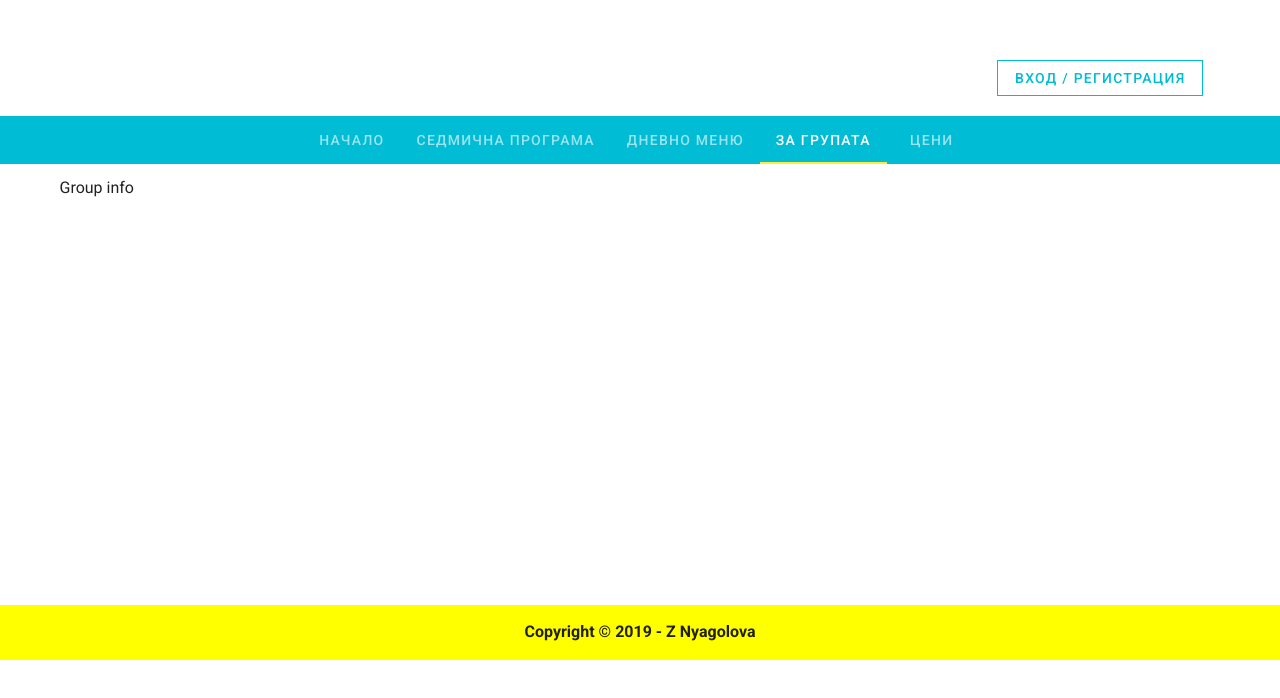
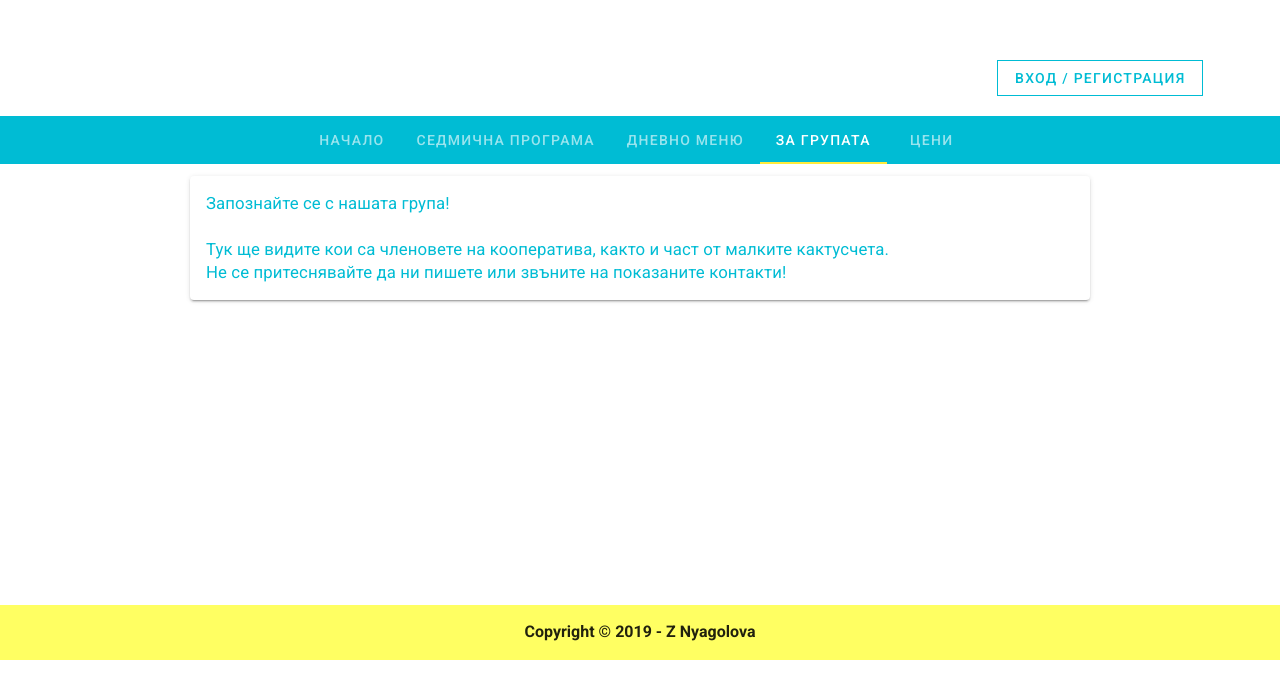
Before and after one commit to Nyagolova/Vue-App-Parents-Cooperative, a Vue app: page /about in a window 1280 px wide. Shown: the part 140-838 px from the top of the page. Built offline with nearby package versions, Linux system fonts and the light colour scheme; no server answers.

Commit message:
Page-Info component imported to all pages
Demonstration of slots

```diff
--- a/src/components/Common/PageFooter.vue
+++ b/src/components/Common/PageFooter.vue
@@ -17,7 +17,7 @@ div{
     position: fixed;
     left: 50%;
     transform: translate(-50%, 0);
-    background-color: yellow;
+    background-color: #ffff62;
     width: 100%;
 }
 p {
--- a/src/components/Common/PageInfo.vue
+++ b/src/components/Common/PageInfo.vue
@@ -4,8 +4,8 @@
       light
       max-width="900"
     >
-      <v-card-text class="headline  page-info">
-        <slot></slot>
+      <v-card-text class="page-info">
+        <big><slot></slot></big>
       </v-card-text>
     </v-card>
 </template>
--- a/src/views/ViewDaliyMenu.vue
+++ b/src/views/ViewDaliyMenu.vue
@@ -1,10 +1,17 @@
 <template>
-  <div>Daily Menu</div>
+  <page-info>
+    Тук ще намерите информация за хранителния режим на малките кактусчета.
+    Рецептите са грижливо подбрани, за да са полезни и вкусни за децата.
+    Може да видите продуктите, които се използват за всяко ястие, като щракнете върху него.
+  </page-info>
 </template>
 
 <script>
+import PageInfo from '@/components/Common/PageInfo.vue'
 export default {
-
+  components: {
+    PageInfo
+  }
 }
 </script>
 
--- a/src/views/ViewPageGroup.vue
+++ b/src/views/ViewPageGroup.vue
@@ -1,10 +1,17 @@
 <template>
-  <div>Group info</div>
+  <page-info>
+    Запознайте се с нашата група! <br><br>
+    Тук ще видите кои са членовете на кооператива, както и част от малките кактусчета.<br>
+    Не се притеснявайте да ни пишете или звъните на показаните контакти!
+  </page-info>
 </template>
 
 <script>
+import PageInfo from '@/components/Common/PageInfo.vue'
 export default {
-
+  components: {
+    PageInfo
+  }
 }
 </script>
 
--- a/src/views/ViewPrices.vue
+++ b/src/views/ViewPrices.vue
@@ -1,10 +1,15 @@
 <template>
-  <div>View Prices</div>
+  <page-info>
+    Преди да кандидатствате при нас - разгледайте услугите и цените, които предлагаме.
+  </page-info>
 </template>
 
 <script>
+import PageInfo from '@/components/Common/PageInfo.vue'
 export default {
-
+  components: {
+    PageInfo
+  }
 }
 </script>
 
--- a/src/views/ViewWeeklySchedule.vue
+++ b/src/views/ViewWeeklySchedule.vue
@@ -1,7 +1,13 @@
 <template>
   <v-row class="fill-height">
+    <page-info>На тази страница ще намерите информация за седмичната програма и режима на малките кактусчета - техните уроци, игри, занимания, хранения и други.
+      Щракнете върху събитие от календара за повече информация.
+    </page-info>
+
     <v-col>
         <v-sheet height="600">
+
+
           <v-calendar
             ref="calendar"
             v-model="focus"
@@ -61,6 +67,7 @@
 
 <script>
 
+import PageInfo from '@/components/Common/PageInfo.vue'
 import { authenticate } from '@/services/AuthenticationServices'
 
 export default {
@@ -124,6 +131,9 @@ export default {
       }
     ],
   }),
+  components: {
+    PageInfo
+  },
   mixins : [authenticate],
   methods: {
     getEventColor (event) {
```
